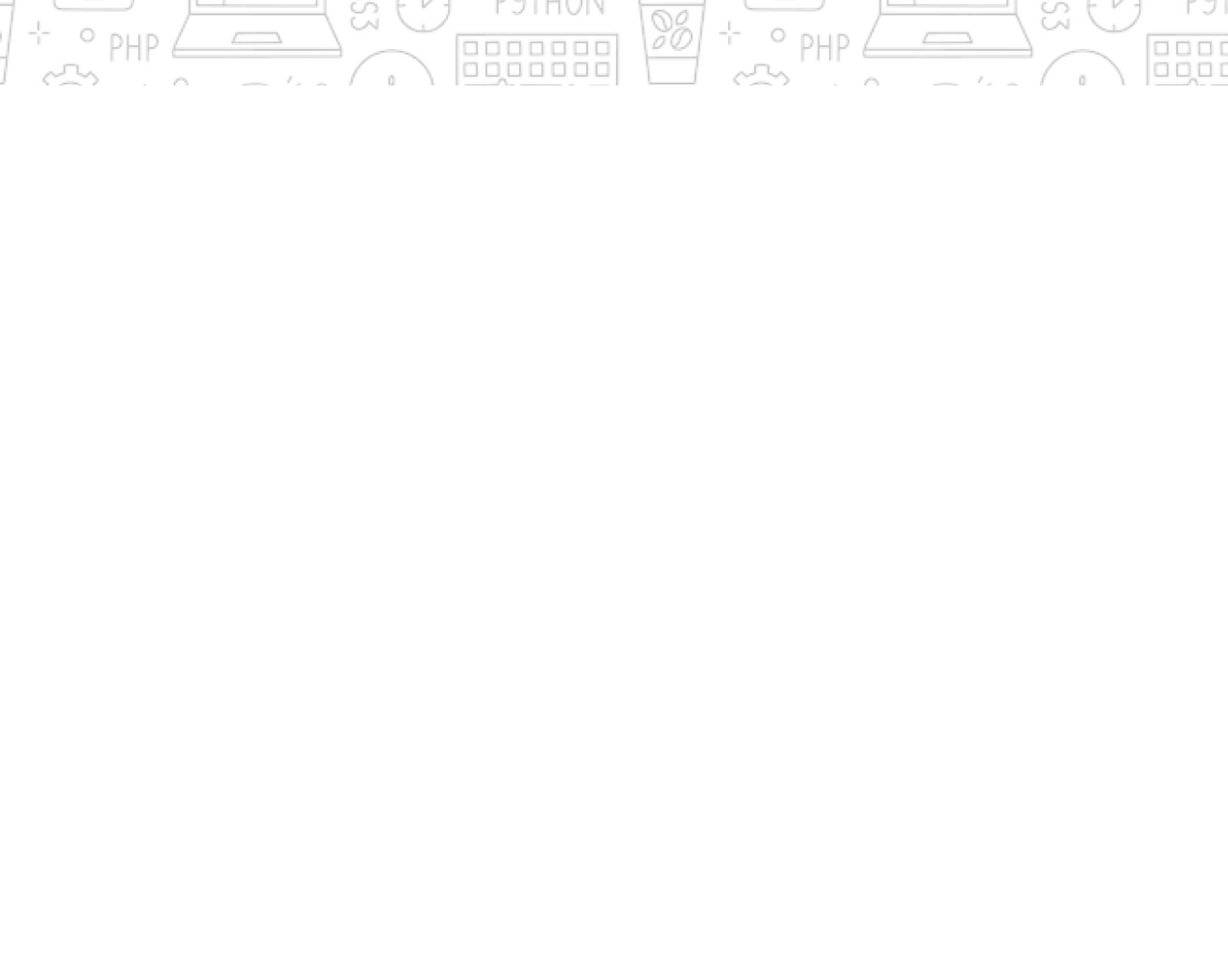
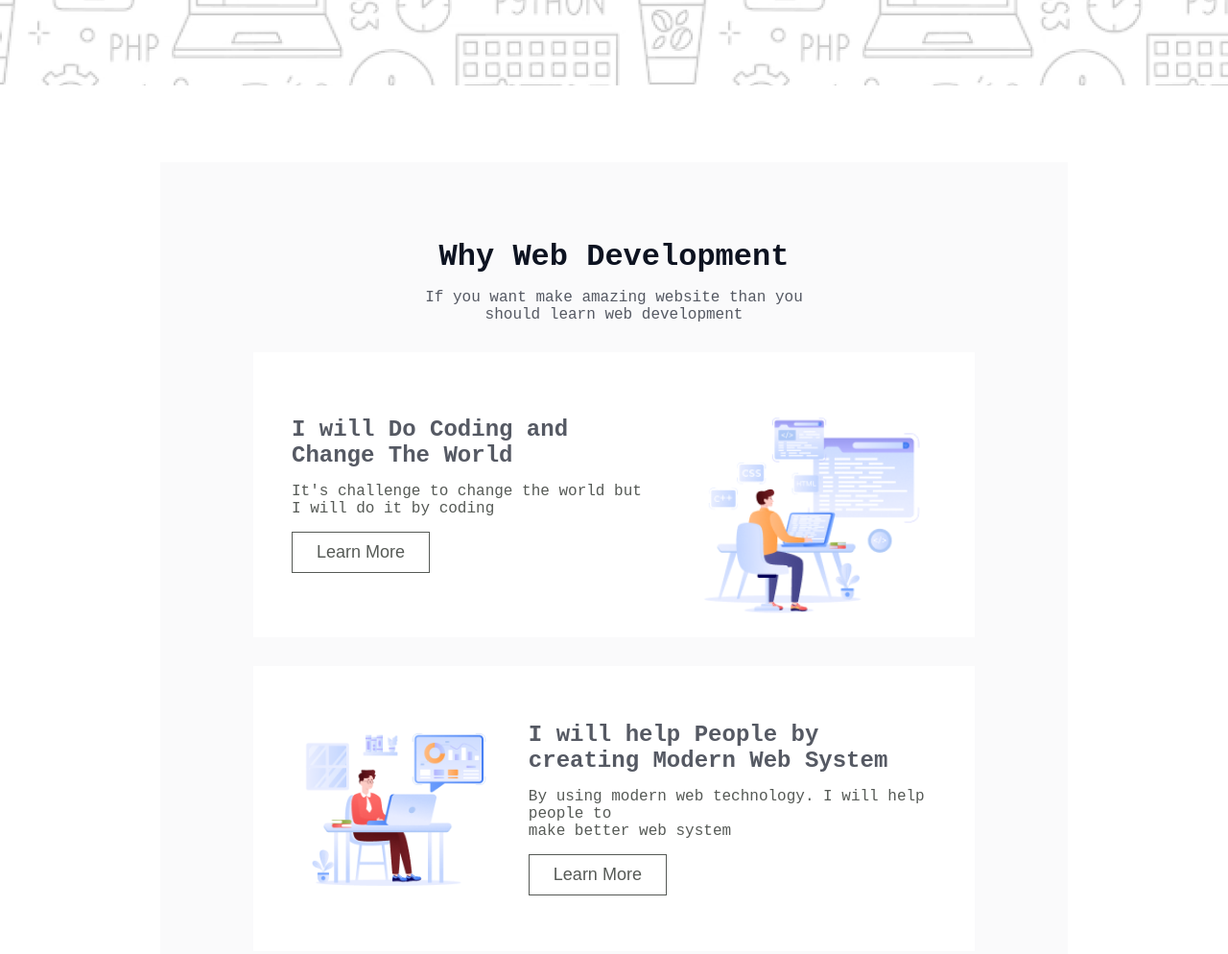
Before and after one commit to ashraful-islam-siam/portfolio-assignment, a plain HTML site: page index.html in a window 1280 px wide. Shown: the part 563-1557 px from the top of the page at 96% size. Before the commit the page ends 800 px from the top, so only its background shows below. Drawn offline with Linux system fonts and the light colour scheme; a web font is replaced by a local one.

Commit message:
why development section created

```diff
--- a/index.html
+++ b/index.html
@@ -26,7 +26,75 @@
         </div>
       </section>
     </header>
-    <main></main>
+    <main>
+      <section class="development-container">
+        <h1 class="section-title text-center">Why Web Development</h1>
+        <p class="section-description text-center">
+          If you want make amazing website than you <br />
+          should learn web development
+        </p>
+        <div class="development-content-container">
+          <div class="development-content">
+            <div class="development-text">
+              <h3>
+                I will Do Coding and <br />
+                Change The World
+              </h3>
+              <p>
+                It's challenge to change the world but <br />I will do it by
+                coding
+              </p>
+              <a
+                href="https://www.nextacademy.com/blog/12-ways-can-change-world-code/#:~:text=Build%20Apps%20That%20Solve%20Simple,faced%20in%20their%20daily%20lives."
+                class="btn-outline"
+                ><button>Learn More</button></a
+              >
+            </div>
+            <div class="development-image">
+              <img src="./assets/coding.png" alt="" />
+            </div>
+          </div>
+
+          <div class="development-content">
+            <div class="development-image">
+              <img src="./assets/analysis.png" alt="" />
+            </div>
+            <div class="development-text" style="margin-left: 30px">
+              <h3>I will help People by <br />creating Modern Web System</h3>
+              <p>
+                By using modern web technology. I will help people to <br />
+                make better web system
+              </p>
+              <a
+                href="https://www.quora.com/What-are-good-resources-for-learning-how-to-structure-a-modern-web-application"
+                class="btn-outline"
+                ><button>Learn More</button></a
+              >
+            </div>
+          </div>
+          <div class="development-content">
+            <div class="development-text">
+              <h3>
+                I will Do Coding and <br />
+                Change The World
+              </h3>
+              <p>
+                By using modern web technology. I will help people to <br />
+                make better web system
+              </p>
+              <a
+                href="https://www.quora.com/What-are-good-resources-for-learning-how-to-structure-a-modern-web-application"
+                class="btn-outline"
+                ><button>Learn More</button></a
+              >
+            </div>
+            <div class="development-image">
+              <img src="./assets/analysis.png" alt="" />
+            </div>
+          </div>
+        </div>
+      </section>
+    </main>
     <footer></footer>
   </body>
 </html>
--- a/styles/style.css
+++ b/styles/style.css
@@ -17,6 +17,22 @@ body {
   border-radius: 8px;
   color: rgb(255, 255, 255);
   font-size: 16px;
+}
+
+.section-title {
+  color: rgb(13, 19, 33);
+  font-size: 32px;
+  font-weight: 800;
+}
+
+.section-description {
+  color: #555963;
+  font-size: 16px;
+  font-weight: 400;
+}
+
+.text-center {
+  text-align: center;
 }
 
 /* banner styles */
@@ -52,7 +68,7 @@ body {
 
 .banner-content p {
   margin: 30px 0;
-  color: #0d1321;
+  color: #555963;
   font-size: 16px;
   font-weight: 400;
   line-height: 1.5;
@@ -63,3 +79,58 @@ body {
   text-decoration: none;
   margin-top: 10px;
 }
+
+/* why development section styles */
+
+.development-container {
+  width: 946px;
+  height: 1233px;
+  margin: 0 auto;
+  background-color: #fafafb;
+  margin-top: 80px;
+  padding: 20px 97px;
+}
+
+.development-container h1 {
+  margin-top: 60px;
+  margin-bottom: 15px;
+}
+
+.development-content {
+  display: flex;
+  align-items: center;
+  justify-content: space-between;
+  background-color: white;
+  padding: 40px;
+  margin: 30px 0;
+}
+
+.development-text h3 {
+  color: rgba(13, 19, 33, 0.7);
+  font-size: 24px;
+  font-weight: 700;
+}
+
+.development-text p {
+  color: #565a56;
+  font-size: 16px;
+  font-weight: 400;
+  margin: 15px 0;
+}
+
+.development-text button {
+  border: 1px solid #565a56;
+  color: #565a56;
+  background: transparent;
+  padding: 10px 25px;
+  font-size: 18px;
+}
+
+.development-image {
+  width: 259.56px;
+  height: 217.01px;
+}
+
+.development-image img {
+  width: 100%;
+}
```
Also changed, not shown: assets/analysis.png (renamed from assets/Group 3.png), assets/coding.png (renamed from assets/Group 4.png).
